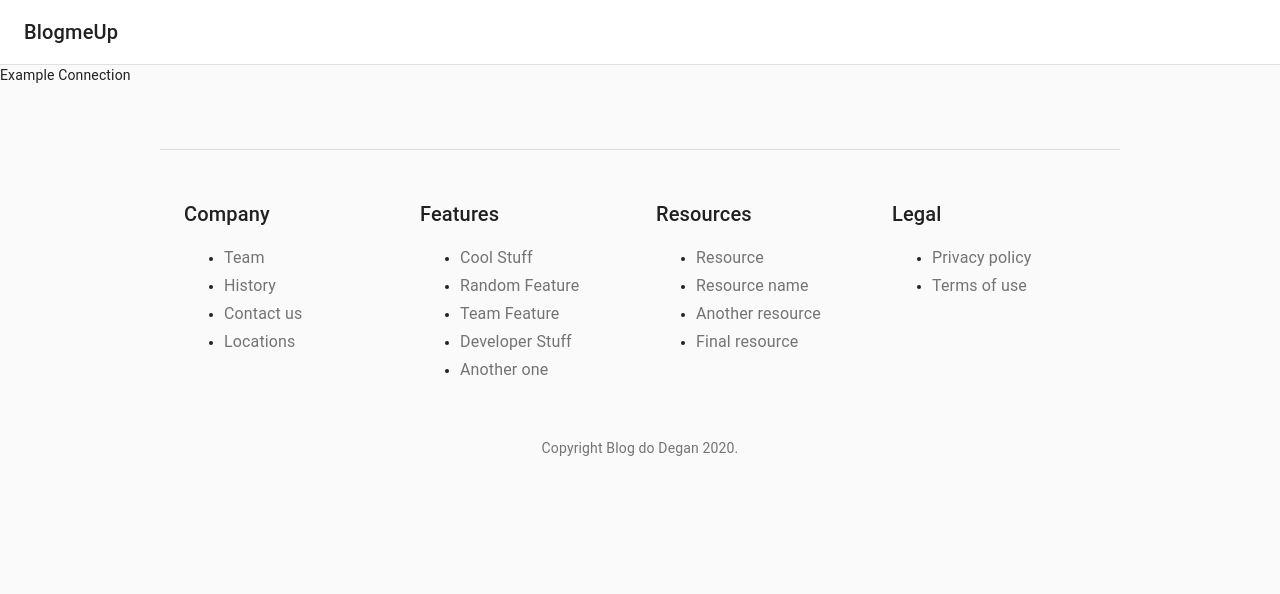
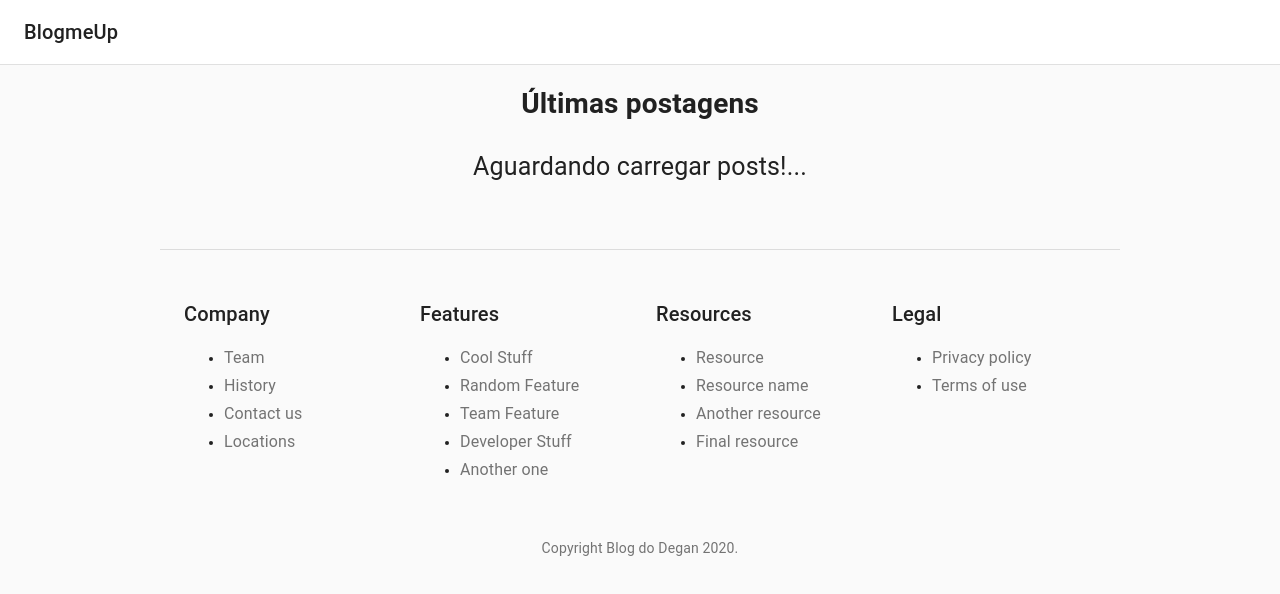
Before and after one commit to marciodegan/drf-react-blog-app, a React (Create React App) app in the folder DRF-REACT/blogapi/: page / in a window 1280 px wide. Shown: the top 594 px of the page. Built offline with nearby package versions, Linux system fonts and the light colour scheme; no server answers.

Commit message:
added App.js

```diff
--- a/DRF-REACT/blogapi/src/App.js
+++ b/DRF-REACT/blogapi/src/App.js
@@ -1,16 +1,29 @@
-import React from 'react';
+import React, { useEffect, useState } from 'react';
+import './App.css';
+import Posts from './components/Posts';
+import PostLoadingComponent from './components/PostLoading';
 
-class connectionExample extends React.Component {
-  componentDidMount() {
-    const apiUrl = 'http://127.0.0.1:8000/api/1/';
+function App() {
+  const PostLoading = PostLoadingComponent(Posts);
+  const [appState, setAppState] = useState({
+    loading: false,
+    posts: null,
+  });
+  useEffect(() => {
+    setAppState({ loading: true });
+    const apiUrl = `http://127.0.0.1:8000/api/`;
     fetch(apiUrl)
-      .then((response) => response.json())
-      .then((data) => console.log(data));
-
-  }
-  render() {
-    return <div>Example Connection</div>
-  }
+      .then((data) => data.json())
+      .then((posts) => {
+        setAppState({ loading: false, posts: posts});
+      });
+  }, [setAppState]);
+  return (
+    <div className="App">
+      <h1>Últimas postagens</h1>
+      <PostLoading isLoading={appState.loading} posts={appState.posts} />
+    </div>
+  );
 }
 
-export default connectionExample;
+export default App;
```
